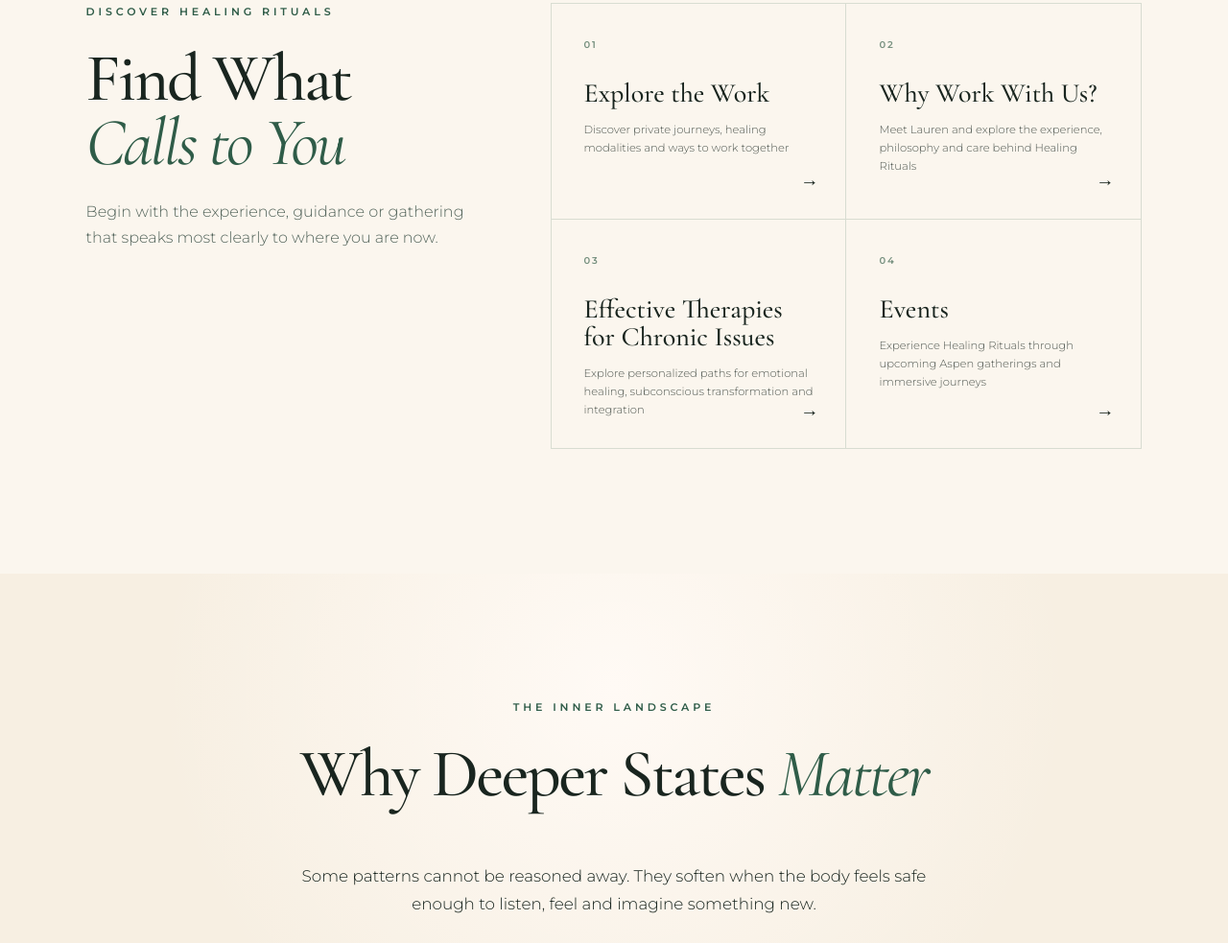
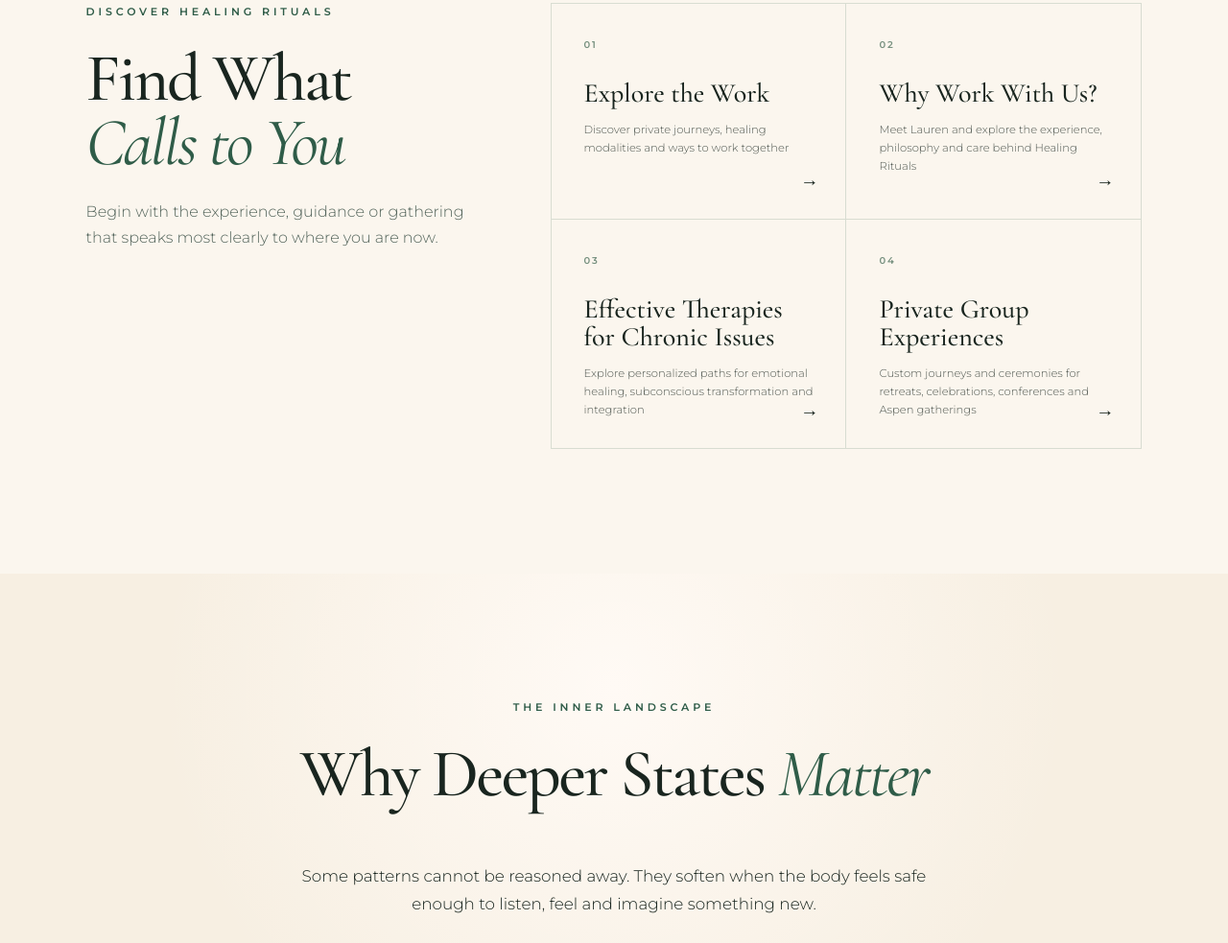
Before and after one commit to healingritualsaspen-bot/healing-rituals-website, a plain HTML site: page index.html in a window 1280 px wide. Shown: the part 1637-2620 px from the top of the page at 96% size. Drawn offline with nearby package versions, Linux system fonts and the light colour scheme.

Commit message:
Replace expired event promotion with group experiences

```diff
--- a/index.html
+++ b/index.html
@@ -19,7 +19,7 @@
   <link rel="stylesheet" href="styles.css">
   <script type="application/ld+json">{"@context":"https://schema.org","@type":"ProfessionalService","name":"Healing Rituals","description":"Experience elite private psychedelic therapy and integration in Aspen with Healing Rituals. We offer curated journeys, subconscious reprogramming, vibrational medicine for true transformation.","email":"healingritualsaspen@gmail.com","areaServed":["Aspen","Snowmass Village","Basalt","Carbondale","Roaring Fork Valley","Colorado"],"founder":{"@type":"Person","name":"Lauren","jobTitle":"Integrative Health Practitioner and Healing Guide"},"knowsAbout":["Quantum Subconscious Reprogramming","Sound Healing","Vibrational Medicine","Usui Reiki","Polarity Therapy","Craniosacral Energy Work","Gentle Breathwork","Plant-Assisted Journey Support","Holistic Wellness"]}</script>
 <link rel="icon" type="image/png" sizes="512x512" href="favicon.png"><link rel="apple-touch-icon" sizes="180x180" href="apple-touch-icon.png">
-  <script type="application/ld+json">{"@context":"https://schema.org","@graph":[{"@type":"WebSite","name":"Healing Rituals","url":"https://www.healingritualsaspen.com/","description":"Experience elite private psychedelic therapy and integration in Aspen with Healing Rituals. We offer curated journeys, subconscious reprogramming, vibrational medicine for true transformation."},{"@type":"ItemList","name":"Healing Rituals primary pages","itemListElement":[{"@type":"ListItem","position":1,"name":"Explore the Work","url":"https://www.healingritualsaspen.com/explore.html"},{"@type":"ListItem","position":2,"name":"Why Work With Us?","url":"https://www.healingritualsaspen.com/why-work-with-lauren.html"},{"@type":"ListItem","position":3,"name":"Effective Therapies for Chronic Issues","url":"https://www.healingritualsaspen.com/private-healing-aspen.html"},{"@type":"ListItem","position":4,"name":"Events","url":"https://www.healingritualsaspen.com/events.html"}]}]}</script>
+  <script type="application/ld+json">{"@context":"https://schema.org","@graph":[{"@type":"WebSite","name":"Healing Rituals","url":"https://www.healingritualsaspen.com/","description":"Experience elite private psychedelic therapy and integration in Aspen with Healing Rituals. We offer curated journeys, subconscious reprogramming, vibrational medicine for true transformation."},{"@type":"ItemList","name":"Healing Rituals primary pages","itemListElement":[{"@type":"ListItem","position":1,"name":"Explore the Work","url":"https://www.healingritualsaspen.com/explore.html"},{"@type":"ListItem","position":2,"name":"Why Work With Us?","url":"https://www.healingritualsaspen.com/why-work-with-lauren.html"},{"@type":"ListItem","position":3,"name":"Effective Therapies for Chronic Issues","url":"https://www.healingritualsaspen.com/private-healing-aspen.html"},{"@type":"ListItem","position":4,"name":"Private Group Experiences","url":"https://www.healingritualsaspen.com/events.html"}]}]}</script>
 </head>
 <body>
   <div class="progress" aria-hidden="true"><span id="progressBar"></span></div>
@@ -36,7 +36,7 @@
     <a href="#quantum" class="nav-dot"><span>◇</span><b>The Method</b></a>
     <a href="#process" class="nav-dot"><span>↟</span><b>Process</b></a>
     <a href="#about" class="nav-dot"><span>☾</span><b>About</b></a>
-    <a href="events.html" class="nav-dot"><span>◈</span><b>Events</b></a>
+    <a href="events.html" class="nav-dot"><span>◈</span><b>Groups</b></a>
     <a href="#connect" class="nav-dot"><span>→</span><b>Connect</b></a>
   </nav>
 
@@ -48,7 +48,7 @@
     <a href="#quantum">Quantum Subconscious Reprogramming</a>
     <a href="#process">Your journey</a>
     <a href="#about">About Lauren</a>
-    <a href="events.html">Events & gatherings</a>
+    <a href="events.html">Private group experiences</a>
     <a href="#connect">Private consultation</a>
   </nav>
 
@@ -57,12 +57,6 @@
       <div class="hero-shade"></div>
       <div class="hero-orbit orbit-one"></div><div class="hero-orbit orbit-two"></div>
       <div class="hero-content reveal visible">
-        <a class="floating-event-card" href="events.html#melt-into-the-divine" aria-label="View Melt Into the Divine details and RSVP">
-          <span>Mindfulness Monday · October 26 · The Grove, Aspen</span>
-          <strong>Melt Into the Divine</strong>
-          <small>Sound &amp; Quantum Subconscious Journey · 6:30 PM</small>
-          <b>View details &amp; RSVP</b>
-        </a>
         <p class="eyebrow">Healing Rituals · Aspen, Colorado</p>
         <h1><span class="hero-seo-line">Psychedelic Therapy in Aspen</span>Come Home<br><em>to Yourself</em></h1>
         <p class="hero-sub">Private psychedelic and microdosing support, subconscious healing, sound and energy work—woven into immersive journeys for deep rest and meaningful transformation.</p>
@@ -101,7 +95,7 @@
         <a href="explore.html"><span>01</span><strong>Explore the Work</strong><small>Discover private journeys, healing modalities and ways to work together</small><i aria-hidden="true">→</i></a>
         <a href="why-work-with-lauren.html"><span>02</span><strong>Why Work With Us?</strong><small>Meet Lauren and explore the experience, philosophy and care behind Healing Rituals</small><i aria-hidden="true">→</i></a>
         <a href="private-healing-aspen.html"><span>03</span><strong>Effective Therapies for Chronic Issues</strong><small>Explore personalized paths for emotional healing, subconscious transformation and integration</small><i aria-hidden="true">→</i></a>
-        <a href="events.html"><span>04</span><strong>Events</strong><small>Experience Healing Rituals through upcoming Aspen gatherings and immersive journeys</small><i aria-hidden="true">→</i></a>
+        <a href="events.html"><span>04</span><strong>Private Group Experiences</strong><small>Custom journeys and ceremonies for retreats, celebrations, conferences and Aspen gatherings</small><i aria-hidden="true">→</i></a>
       </nav>
     </section>
 
@@ -354,7 +348,7 @@
     </section>
   </main>
 
-  <footer><a class="footer-brand" href="#home">Healing <em>Rituals</em></a><p>Aspen · Snowmass · Basalt · Carbondale · The Roaring Fork Valley</p><div><a href="explore.html">Explore the Work</a><a href="why-work-with-lauren.html">Why Work With Us?</a><a href="private-healing-aspen.html">Effective Therapies for Chronic Issues</a><a href="events.html">Events</a></div><small>Private, personalized wellness experiences and restorative journeys by consultation.</small></footer>
+  <footer><a class="footer-brand" href="#home">Healing <em>Rituals</em></a><p>Aspen · Snowmass · Basalt · Carbondale · The Roaring Fork Valley</p><div><a href="explore.html">Explore the Work</a><a href="why-work-with-lauren.html">Why Work With Us?</a><a href="private-healing-aspen.html">Effective Therapies for Chronic Issues</a><a href="events.html">Private Group Experiences</a></div><small>Private, personalized wellness experiences and restorative journeys by consultation.</small></footer>
   <script src="script.js"></script>
 </body>
 </html>
```
